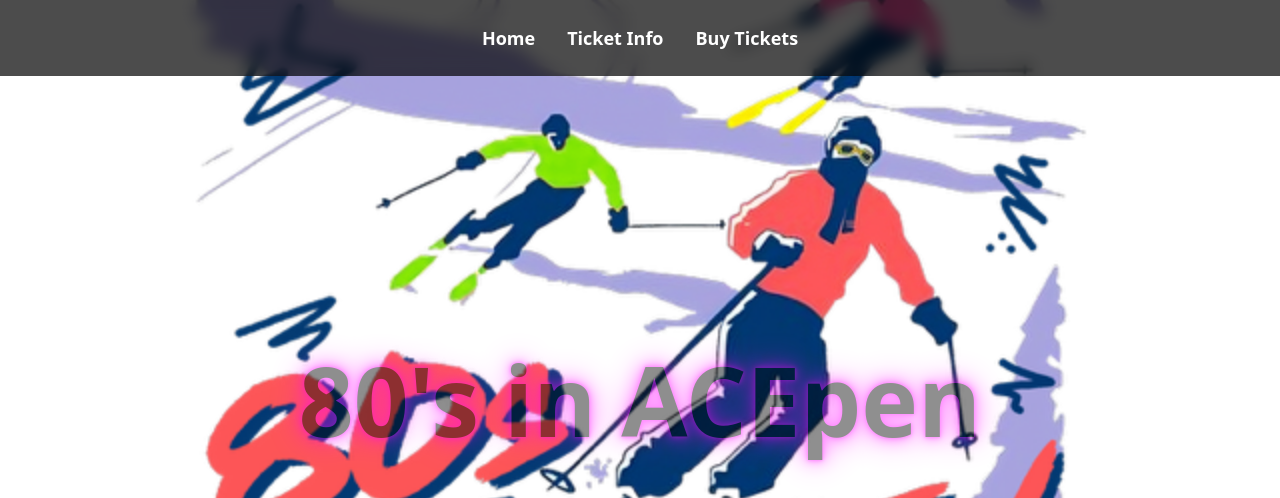
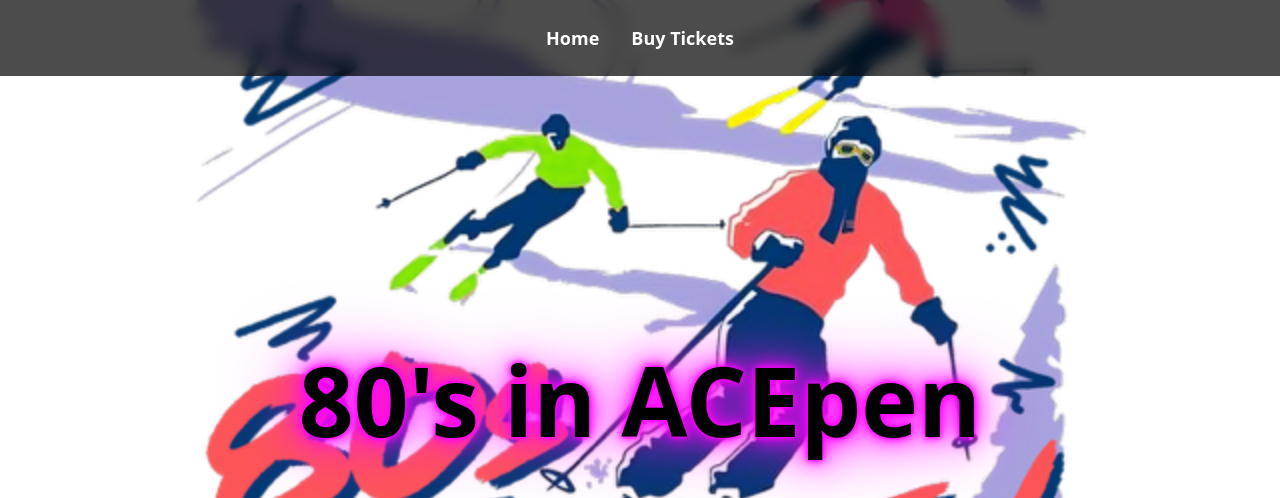
Before and after one commit to andrewlin27/ace-chilifest, a React (Create React App) app in the folder frontend/: page / in a window 1280 px wide. Shown: the top 498 px of the page. Built offline with nearby package versions, Linux system fonts and the light colour scheme; the HTML template or start-up script is replaced by a standard one; a web font is replaced by a local one.

Commit message:
comment out ticket info & center h1

```diff
--- a/frontend/src/components/Footer.js
+++ b/frontend/src/components/Footer.js
@@ -39,7 +39,7 @@ const Footer = () => {
         </p>
         <br/>
         <p className="text-sm">
-          Last updated <span className='underline'>December 24nd, 2024</span>
+          Last updated <span className='underline'>December 30th, 2024</span>
         </p>
       </div>
     </footer>
--- a/frontend/src/components/Home.js
+++ b/frontend/src/components/Home.js
@@ -55,18 +55,18 @@ const Home = () => {
             opacity: blendOpacity,
             transition: 'opacity 0.2s ease-out',
           }}>
-          <h1 className="relative font-extrabold text-8xl bg-clip-text animate-neon-flash">
+          <h1 className="text-center relative font-extrabold text-8xl bg-clip-text animate-neon-flash">
             80's in ACEpen
           </h1>
         </section>
 
-        <section id="ticket-info" className="section h-screen">
+        {/* <section id="ticket-info" className="section h-screen">
           <TicketInfo />
-        </section>
+        </section> */}
 
-        <section id="ticket-items" className="section h-creen">
+        {/* <section id="ticket-items" className="section h-creen">
           <TicketItems />
-        </section>
+        </section> */}
 
         <section id="ace-toberfest" className="section h-screen">
           <ACEtoberfest />
--- a/frontend/src/components/Navbar.js
+++ b/frontend/src/components/Navbar.js
@@ -15,7 +15,7 @@ const Navbar = () => {
               Home
             </ScrollLink>
           </li>
-          <li className='text-white font-bold text-lg py-2 px-4 transition-all duration-300'>
+          {/* <li className='text-white font-bold text-lg py-2 px-4 transition-all duration-300'>
             <ScrollLink
               to="ticket-info"
               smooth={true}
@@ -23,7 +23,7 @@ const Navbar = () => {
               className="hover:text-blue-500 transition-colors ease-in-out duration-300 cursor-pointer">
               Ticket Info
             </ScrollLink>
-          </li>
+          </li> */}
           <li className='text-white font-bold text-lg py-2 px-4 transition-all duration-300'>
             <ScrollLink
               to="tickets"
```
